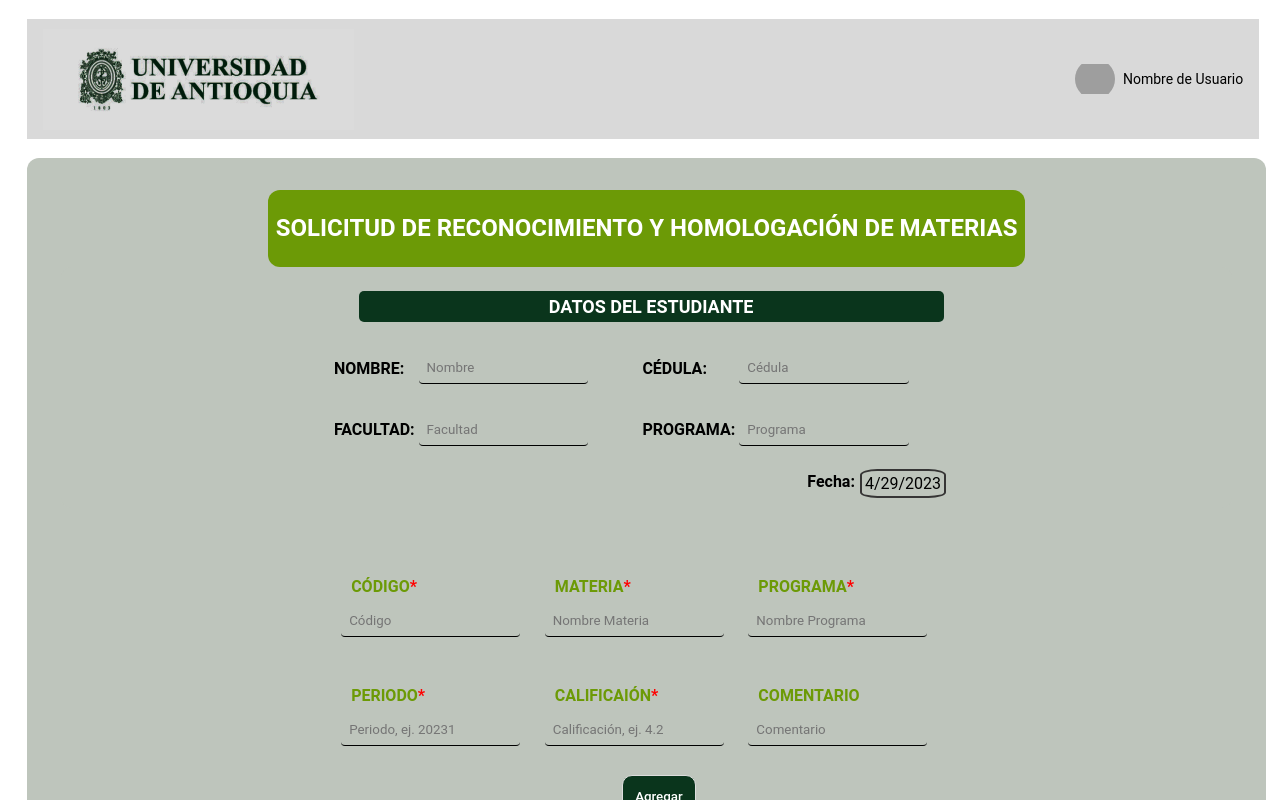
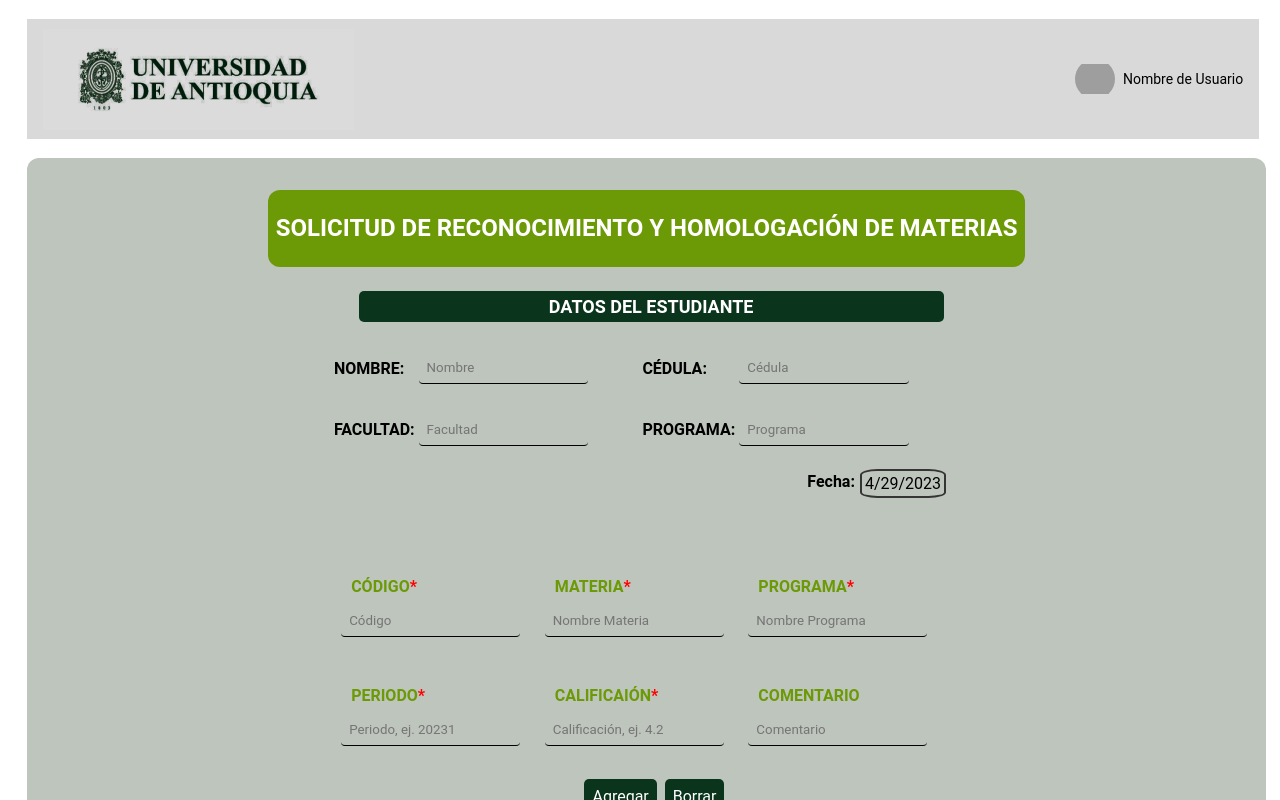
Before and after one commit to EfrainGV-UdeA/CodeFactory2023-1_Module5, a React (Vite) app in the folder AuthHom/AuthHom_Pre-Build/: page / in a window 1280 px wide. Both pictures are taken after typing "Sample", "Sample123" into the empty fields and a click on the button "Ingresar". Shown: the top 800 px of the page. Built offline with nearby package versions, Linux system fonts and the light colour scheme; grey boxes are pictures that could not be loaded.

Commit message:
Mejora en estilos y se agregaron algunas funciones

```diff
--- a/AuthHom/AuthHom_Pre-Build/src/Hom.css
+++ b/AuthHom/AuthHom_Pre-Build/src/Hom.css
@@ -130,23 +130,67 @@
   color: red;
 }
 
+.btn-form {
+  display: flex;
+}
+
 .btn-agregar {
+  margin: 3%;
+  width: 80%;
+  height: 35px;
+  border: none;
+  border-radius: 5px;
   background-color: #0a351c;
   color: #fff;
-  border-radius: 10px;
-  padding: 25%;
+  font-size: 1rem;
   cursor: pointer;
-  font-weight: 550;
 }
 
 .btn-agregar:hover {
   background-color: #6c9a06;
 }
 
+.btn-borrar {
+  margin: 3%;
+  width: 80%;
+  height: 35px;
+  border: none;
+  border-radius: 5px;
+  background-color: #0a351c;
+  color: #fff;
+  font-size: 1rem;
+}
+
+.btn-borrar:hover {
+  background-color: darkred;
+}
+
 .separador {
   width: 95%;
   border-style: dashed;
   color: rgb(47, 46, 46);
+}
+
+.tabla-form {
+  width: 90%;
+  text-align: center;
+  border-collapse: collapse;
+  margin-bottom: 3%;
+}
+
+.tabla-form th, .tabla-form td {
+  border: solid 1px black;
+  padding: .5%;
+}
+
+.tabla-form thead {
+  background-color: #0a351c;
+  color: #fff;
+}
+
+.tabla-form button {
+  cursor: pointer;
+  background-color: transparent;
 }
 
 .solicitud-buttons {
--- a/AuthHom/AuthHom_Pre-Build/src/components/ModHom.jsx
+++ b/AuthHom/AuthHom_Pre-Build/src/components/ModHom.jsx
@@ -1,11 +1,29 @@
 import { useState } from "react";
 import "../Hom.css";
+import CrudFormHom from "./crud/CrudFormHom";
+import CrudTableHom from "./crud/CrudTableHom";
+
+const baseDatos = [
+  {codigo:204, materia:"Calculo integral", programa:"ingenieria mecanica", periodo:20221, calificacion:4.2, comentario:"none"},
+  {codigo:546, materia:"Vivamos la universidad", programa:"ingenieria industrial", periodo:20221, calificacion:5, comentario:"none"},
+  {codigo:485, materia:"Descubriendo la fisica", programa:"ingenieria civil", periodo:20221, calificacion:4.1, comentario:"none"},
+  {codigo:232, materia:"Tecnicas de programacion", programa:"ingenieria de sistemas", periodo:20221, calificacion:3.9, comentario:"none"}
+]
 
 function SolicitudHom({onUpdateState}) {
   const [nombre, setNombre] = useState("");
   const [cedula, setCedula] = useState("");
   const [facultad, setFacultad] = useState("");
   const [programa, setPrograma] = useState("");
+
+  const [solicitudes, setSolicitudes] = useState(baseDatos)
+
+  const addSolicitud = (solicitud) => {
+    setSolicitudes([
+      ...solicitudes,
+      solicitud
+    ])
+  }
 
   const handleNombreChange = (event) => {
     setNombre(event.target.value);
@@ -90,42 +108,8 @@ function SolicitudHom({onUpdateState}) {
           </div>
         </form>
       </div>
-      <div className="solicitud-tabla">
-        <form action="" method="POST">
-          <div className="rellenar-form">
-            <div>
-              <label>CÓDIGO<span>*</span></label>
-              <input type="number" name="txtCodigo" required placeholder="Código"/>
-            </div>
-            <div>
-              <label>MATERIA<span>*</span></label>
-              <input type="text" name="txtMateria" required placeholder="Nombre Materia"/>
-            </div>
-            <div>
-              <label>PROGRAMA<span>*</span></label>
-              <input type="text" name="txtPrograma" required placeholder="Nombre Programa"/>
-            </div>
-          </div>
-          <div className="rellenar-form">
-            <div>
-              <label>PERIODO<span>*</span></label>
-                <input type="number" name="txtPeriodo" required placeholder="Periodo, ej. 20231"/>
-            </div>
-            <div>
-              <label>CALIFICAIÓN<span>*</span></label>
-                <input type="number" name="txtCalificacion" required placeholder="Calificación, ej. 4.2"/>
-            </div>
-            <div>
-              <label>COMENTARIO</label>
-              <input type="text" name="txtComentario" required placeholder="Comentario"/>
-            </div>
-          </div>
-          <div>
-            <input type="submit" className="btn-agregar" name="agregar" value={"Agregar"}/>
-          </div>
-        </form>
-        <hr className="separador"/>
-      </div>
+      <CrudFormHom addSolicitud = {addSolicitud}/>
+      <CrudTableHom solicitudes = {solicitudes}/>
       <div className="solicitud-buttons">
         <button type="submit">ENVIAR SOLICITUD</button>
         <button>LIMPIAR FORMULARIO</button>
--- /dev/null
+++ b/AuthHom/AuthHom_Pre-Build/src/components/crud/CrudFormHom.jsx
@@ -0,0 +1,81 @@
+import React, { useState } from "react"
+
+const CrudFormHom = ({addSolicitud}) => {
+
+    const [formData, setFormData] = useState({
+        codigo: '',
+        materia: '',
+        programa: '',
+        periodo: '',
+        calificacion: '',
+        comentario: ''
+    })
+
+    const handleSubmit = (e) => {
+        e.preventDefault()
+
+        if (formData.codigo != "" && formData.materia != "" && formData.programa != "" && formData.periodo != "" && formData.calificacion != "") {
+            addSolicitud(formData)
+            setFormData({
+                codigo: '',
+                materia: '',
+                programa: '',
+                periodo: '',
+                calificacion: '',
+                comentario: ''
+            })
+        }
+        else {
+            alert('Debe llenar todos los datos')
+        }
+    }
+
+    const handleChange = (e) => {
+        setFormData({
+            ...formData,
+            [e.target.name]: e.target.value
+        })
+    }
+
+    return (
+        <div className="solicitud-tabla">
+            <form onSubmit={handleSubmit}>
+                <div className="rellenar-form">
+                    <div>
+                        <label>CÓDIGO<span>*</span></label>
+                        <input type="number" name="codigo" required placeholder="Código" onChange={handleChange} value={formData.codigo}/>
+                    </div>
+                    <div>
+                        <label>MATERIA<span>*</span></label>
+                        <input type="text" name="materia" required placeholder="Nombre Materia" onChange={handleChange} value={formData.materia}/>
+                    </div>
+                    <div>
+                        <label>PROGRAMA<span>*</span></label>
+                        <input type="text" name="programa" required placeholder="Nombre Programa" onChange={handleChange} value={formData.programa}/>
+                    </div>
+                </div>
+                <div className="rellenar-form">
+                    <div>
+                        <label>PERIODO<span>*</span></label>
+                        <input type="number" name="periodo" required placeholder="Periodo, ej. 20231" onChange={handleChange} value={formData.periodo}/>
+                    </div>
+                    <div>
+                        <label>CALIFICAIÓN<span>*</span></label>
+                        <input type="number" name="calificacion" required placeholder="Calificación, ej. 4.2" onChange={handleChange} value={formData.calificacion}/>
+                    </div>
+                    <div>
+                        <label>COMENTARIO</label>
+                        <input type="text" name="comentario" placeholder="Comentario" onChange={handleChange} value={formData.comentario}/>
+                    </div>
+                </div>
+                <div className="btn-form">
+                    <input type="submit" className="btn-agregar" name="agregar" value={"Agregar"}/>
+                    <input type="reset" className="btn-borrar" name="borrar" value={"Borrar"}/>
+                </div>
+            </form>
+            <hr className="separador"/>
+        </div>
+    )
+}
+
+export default CrudFormHom
--- /dev/null
+++ b/AuthHom/AuthHom_Pre-Build/src/components/crud/CrudTableHom.jsx
@@ -0,0 +1,43 @@
+import React, { Component } from "react"
+
+const CrudTableHom = ({ solicitudes }) => {
+    return (
+        <table className="tabla-form">
+            <thead>
+                <tr>
+                    <th>Código</th>
+                    <th>Materia</th>
+                    <th>Programa</th>
+                    <th>Periodo</th>
+                    <th>Calificación</th>
+                    <th>Comentario</th>
+                    <th>Acciones</th>
+                </tr>
+            </thead>
+            <tbody>
+                {
+                    solicitudes.length == 0 ? <td>No hay datos</td>
+                    : solicitudes.map((solicitud, index) =>{
+                        return (
+                            <tr key={index}>
+                                <td>{solicitud.codigo}</td>
+                                <td>{solicitud.materia}</td>
+                                <td>{solicitud.programa}</td>
+                                <td>{solicitud.periodo}</td>
+                                <td>{solicitud.calificacion}</td>
+                                <td>{solicitud.comentario}</td>
+                                <td>
+                                    <button title="Eliminar">
+                                        <img src='src/assets/delete.png' alt="Elimiar" />
+                                    </button>
+                                </td>
+                            </tr>
+                        )
+                    })
+                }
+            </tbody>
+        </table>
+    )
+}
+
+export default CrudTableHom
```
Also changed, not shown: AuthHom/AuthHom_Pre-Build/src/assets/delete.png (added).
